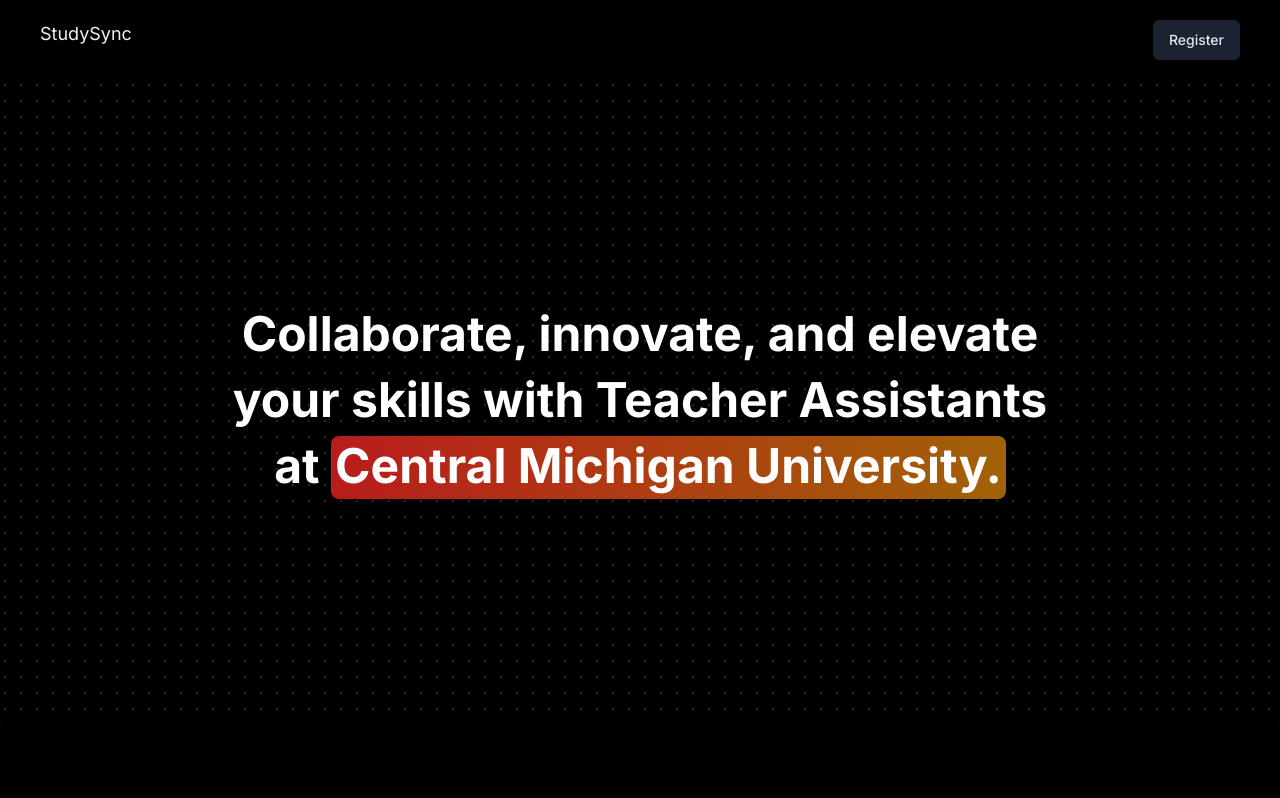
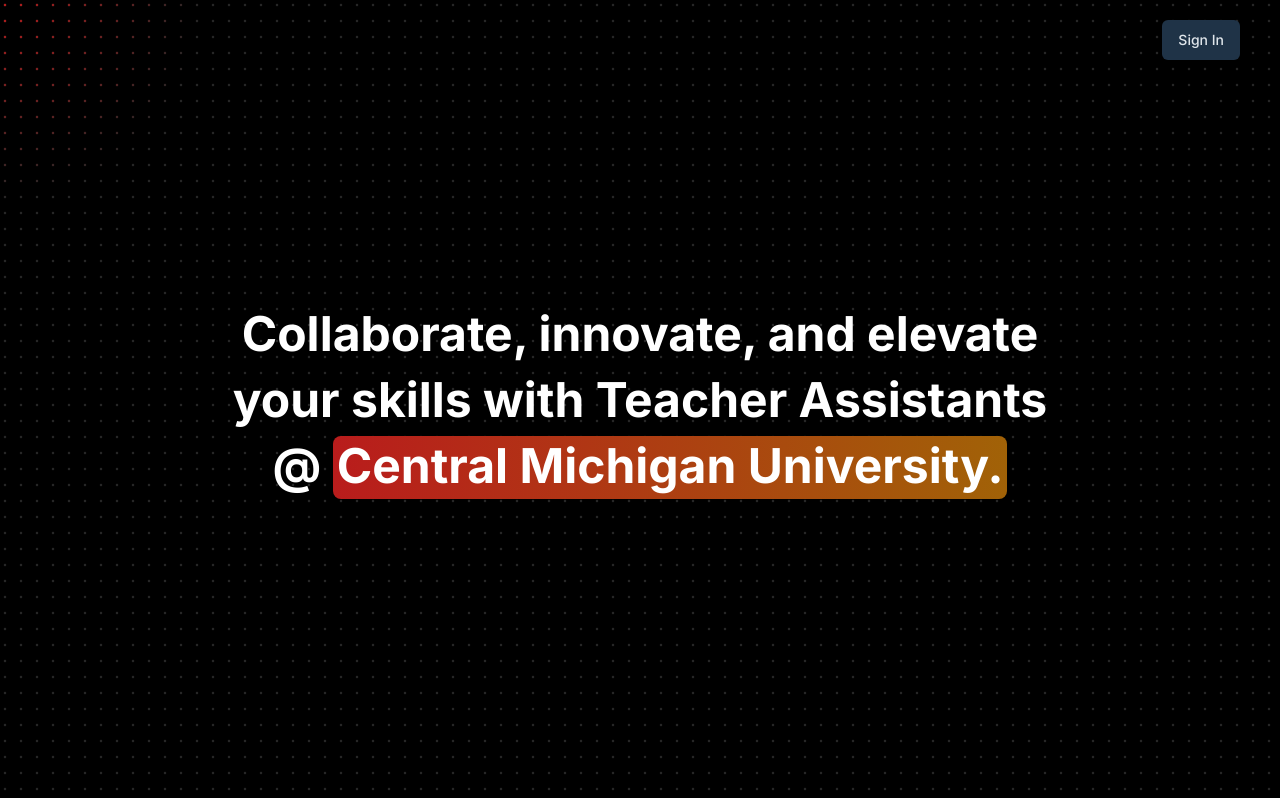
Before and after one commit to FilipDimi/ta-collab, a Next.js app: page / in a window 1280 px wide. Shown: the top 798 px of the page. Built offline with nearby package versions, Linux system fonts and the light colour scheme.

Commit message:
Landing page has sign in button and removed header bar

```diff
--- a/src/app/page.tsx
+++ b/src/app/page.tsx
@@ -5,12 +5,15 @@
 export default function Home() {
   return (
     <main className="flex min-h-screen flex-col dark">
-      <div className="flex flex-row justify-between dark:bg-black py-5 px-10">
+      {/* <div className="flex flex-row justify-between dark:bg-black py-5 px-10">
         <p className="text-lg">StudySync</p>
         <Button variant="secondary">Register</Button>
-      </div>
+      </div> */}
       <HeroHigh />
       <StickyScrollReveal />
+      <div style={{height: 500}}>
+        a
+      </div>
     </main>
   );
 }
--- a/src/components/aceternity/herohighlight.tsx
+++ b/src/components/aceternity/herohighlight.tsx
@@ -2,6 +2,7 @@
 import { cn } from "@/lib/utils";
 import { useMotionValue, motion, useMotionTemplate } from "framer-motion";
 import React from "react";
+import { Button } from "../ui/button";
 
 export const HeroHighlight = ({
   children,
@@ -29,12 +30,13 @@
   return (
     <div
       className={cn(
-        "relative h-[40rem] flex items-center bg-white dark:bg-black justify-center w-full group",
+        "relative h-screen flex items-center bg-white dark:bg-black justify-center w-full group",
         containerClassName
       )}
       onMouseMove={handleMouseMove}
     >
       <div className="absolute inset-0 bg-dot-thick-neutral-300 dark:bg-dot-thick-neutral-800  pointer-events-none" />
+      <Button style={{position:'absolute', top: 20, right: 40}}>Sign In</Button>
       <motion.div
         className="pointer-events-none bg-dot-thick-red-700 dark:bg-dot-thick-red-700   absolute inset-0 opacity-0 transition duration-300 group-hover:opacity-100"
         style={{
--- a/src/components/aceternity/sticky-scroll-reveal.tsx
+++ b/src/components/aceternity/sticky-scroll-reveal.tsx
@@ -55,7 +55,7 @@
       animate={{
         backgroundColor: backgroundColors[activeCard % backgroundColors.length],
       }}
-      className="h-[30rem] overflow-y-auto flex justify-center relative space-x-10 rounded-md p-10"
+      className="h-[40rem] overflow-y-auto flex justify-center relative space-x-10 rounded-md p-10"
       ref={ref}
       style={{ scrollbarWidth: "none" }}
     >
--- a/src/components/ui/HeroHighlight.tsx
+++ b/src/components/ui/HeroHighlight.tsx
@@ -20,7 +20,8 @@
         }}
         className="text-2xl px-4 md:text-4xl lg:text-5xl font-bold text-neutral-700 dark:text-white max-w-4xl leading-relaxed lg:leading-snug text-center mx-auto "
       >
-        Collaborate, innovate, and elevate your skills with Teacher Assistants at{" "}
+        Collaborate, innovate, and elevate your skills with Teacher Assistants
+        @{" "}
         <Highlight className="text-black dark:text-white">
           Central Michigan University.
         </Highlight>
--- a/src/components/ui/stickyscrollreveal.tsx
+++ b/src/components/ui/stickyscrollreveal.tsx
@@ -35,12 +35,12 @@
     ),
   },
   {
-    title: "Find Valuable Resources",
+    title: "Contribute to Open Source",
     description:
       "Experience real-time updates and never stress about version control again. Our platform ensures that you're always working on the most recent version of your project, eliminating the need for constant manual updates. Stay in the loop, keep your team aligned, and maintain the flow of your work without any interruptions.",
     content: (
       <div className="h-full w-full bg-[linear-gradient(to_bottom_right,var(--cyan-500),var(--emerald-500))] flex items-center justify-center text-white">
-        Find Valuable Resources
+        Contribute to Open Source
       </div>
     ),
   },
```
